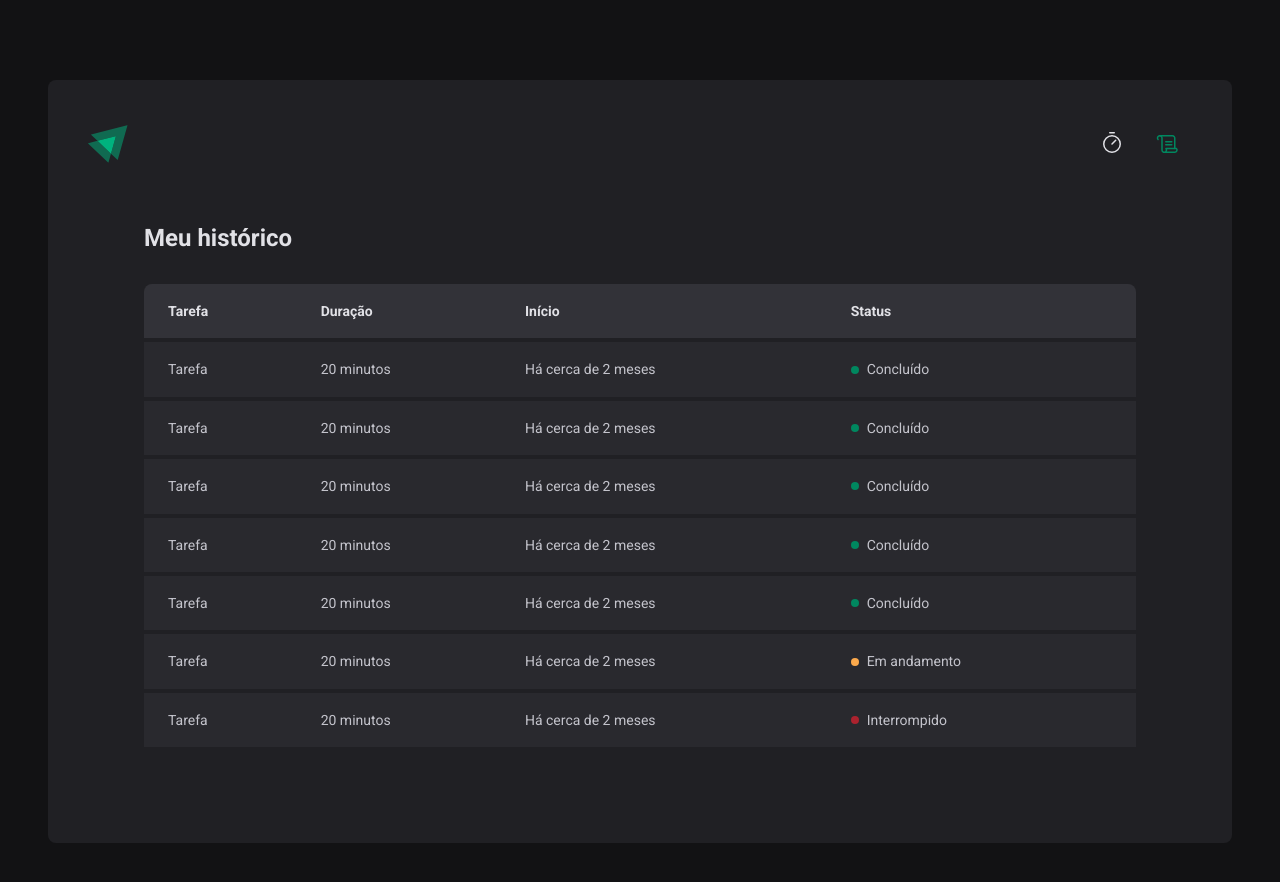
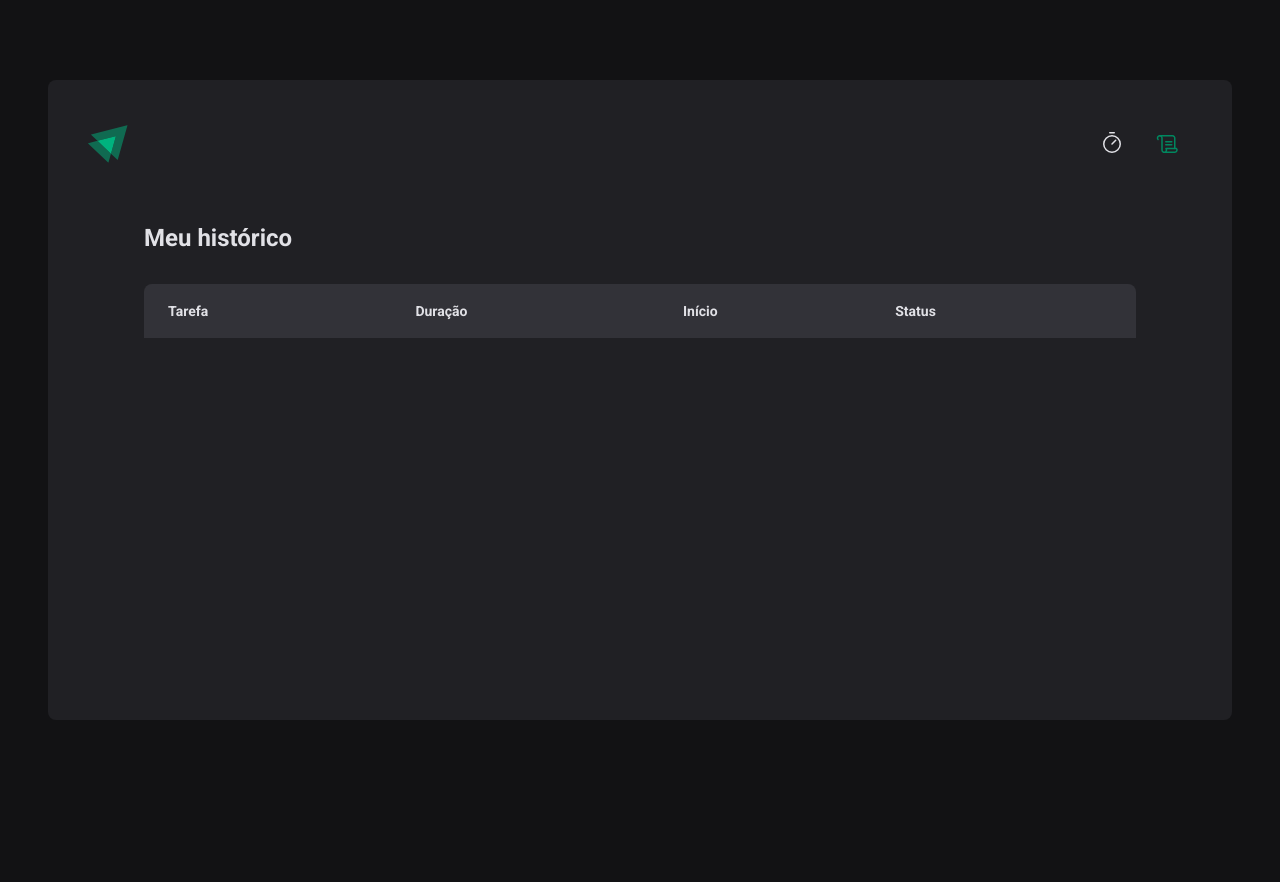
Before and after one commit to lauro-almeida/ignite-timer, a React (Vite) app: page /history in a window 1280 px wide. Shown: the top 882 px of the page. After the commit the page ends 800 px from the top, so only its background shows below. Built offline with nearby package versions, Linux system fonts and the light colour scheme.

Commit message:
Fixing context implementation

```diff
--- a/src/App.tsx
+++ b/src/App.tsx
@@ -5,13 +5,17 @@
 import { ThemeProvider } from 'styled-components'
 import { defaultTheme } from './styles/themes/default'
 import { GlobalStyle } from './styles/global'
+import { CyclesContextProvider } from './contexts/CyclesContext'
 
 export function App() {
   return (
     <ThemeProvider theme={defaultTheme}>
       <BrowserRouter>
-        <Router />
+        <CyclesContextProvider>
+          <Router />
+        </CyclesContextProvider>
       </BrowserRouter>
+
       <GlobalStyle />
     </ThemeProvider>
   )
--- /dev/null
+++ b/src/contexts/CyclesContext.tsx
@@ -0,0 +1,106 @@
+import { createContext, ReactNode, useState } from 'react'
+
+interface CreateCycleData {
+  task: string
+  minutesAmount: number
+}
+
+interface Cycle {
+  id: number
+  task: string
+  minutesAmount: number
+  startDate: Date
+  interruptedDate?: Date
+  finishedDate?: Date
+}
+
+interface CycleContextType {
+  cycles: Cycle[]
+  activeCycle: Cycle | undefined
+  activeCycleId: number | null
+  amountSecondsPassed: number
+  markCurrentCycleAsFinished: () => void
+  setSecondsPassed: (seconds: number) => void
+  createNewCycle: (data: CreateCycleData) => void
+  interruptCurrentCycle: () => void
+}
+
+export const CyclesContext = createContext({} as CycleContextType)
+
+interface CyclesContextProviderProps {
+  children: ReactNode
+}
+
+export function CyclesContextProvider({
+  children,
+}: CyclesContextProviderProps) {
+  const [cycles, setCycles] = useState<Cycle[]>([])
+  const [activeCycleId, setActiveCycleId] = useState<number | null>(null)
+  const [amountSecondsPassed, setAmountSecondsPassed] = useState(0)
+
+  const activeCycle = cycles.find((cycle) => cycle.id === activeCycleId)
+
+  function markCurrentCycleAsFinished() {
+    setCycles((state) =>
+      state.map((cycle) => {
+        if (cycle.id === activeCycleId) {
+          return { ...cycle, finishedDate: new Date() }
+        } else {
+          return cycle
+        }
+      }),
+    )
+    setActiveCycleId(null)
+    document.title = 'Ignite Timer'
+  }
+
+  function setSecondsPassed(seconds: number) {
+    setAmountSecondsPassed(seconds)
+  }
+
+  function createNewCycle(data: CreateCycleData) {
+    const id = Number(new Date().getTime())
+
+    const newCycle: Cycle = {
+      id,
+      task: data.task,
+      minutesAmount: data.minutesAmount,
+      startDate: new Date(),
+    }
+
+    setCycles((state) => [...state, newCycle])
+    setActiveCycleId(id)
+    setAmountSecondsPassed(0)
+  }
+
+  function interruptCurrentCycle() {
+    setCycles((state) =>
+      state.map((cycle) => {
+        if (cycle.id === activeCycleId) {
+          return { ...cycle, interruptedDate: new Date() }
+        } else {
+          return cycle
+        }
+      }),
+    )
+    setActiveCycleId(null)
+    document.title = 'Ignite Timer'
+  }
+
+  return (
+    <CyclesContext.Provider
+      value={{
+        cycles,
+        activeCycle,
+        activeCycleId,
+        markCurrentCycleAsFinished,
+        amountSecondsPassed,
+        setSecondsPassed,
+        createNewCycle,
+        interruptCurrentCycle,
+      }}
+    >
+      {children}
+    </CyclesContext.Provider>
+  )
+}
--- a/src/pages/History/index.tsx
+++ b/src/pages/History/index.tsx
@@ -1,6 +1,12 @@
+import { useContext } from 'react'
+import { formatDistanceToNow } from 'date-fns'
+import ptBR from 'date-fns/locale/pt-BR'
+import { CyclesContext } from '../../contexts/CyclesContext'
 import { HistoryContainer, HistoryList, Status } from './styles'
 
 export function History() {
+  const { cycles } = useContext(CyclesContext)
+
   return (
     <HistoryContainer>
       <h1>Meu histórico</h1>
@@ -16,62 +22,33 @@
             </tr>
           </thead>
           <tbody>
-            <tr>
-              <td>Tarefa</td>
-              <td>20 minutos</td>
-              <td>Há cerca de 2 meses</td>
-              <td>
-                <Status statusColor="green">Concluído</Status>
-              </td>
-            </tr>
-            <tr>
-              <td>Tarefa</td>
-              <td>20 minutos</td>
-              <td>Há cerca de 2 meses</td>
-              <td>
-                <Status statusColor="green">Concluído</Status>
-              </td>
-            </tr>
-            <tr>
-              <td>Tarefa</td>
-              <td>20 minutos</td>
-              <td>Há cerca de 2 meses</td>
-              <td>
-                <Status statusColor="green">Concluído</Status>
-              </td>
-            </tr>
-            <tr>
-              <td>Tarefa</td>
-              <td>20 minutos</td>
-              <td>Há cerca de 2 meses</td>
-              <td>
-                <Status statusColor="green">Concluído</Status>
-              </td>
-            </tr>
-            <tr>
-              <td>Tarefa</td>
-              <td>20 minutos</td>
-              <td>Há cerca de 2 meses</td>
-              <td>
-                <Status statusColor="green">Concluído</Status>
-              </td>
-            </tr>
-            <tr>
-              <td>Tarefa</td>
-              <td>20 minutos</td>
-              <td>Há cerca de 2 meses</td>
-              <td>
-                <Status statusColor="yellow">Em andamento</Status>
-              </td>
-            </tr>
-            <tr>
-              <td>Tarefa</td>
-              <td>20 minutos</td>
-              <td>Há cerca de 2 meses</td>
-              <td>
-                <Status statusColor="red">Interrompido</Status>
-              </td>
-            </tr>
+            {cycles.map((cycle) => {
+              return (
+                <tr key={cycle.id}>
+                  <td>{cycle.task}</td>
+                  <td>{cycle.minutesAmount} minutos</td>
+                  <td>
+                    {formatDistanceToNow(cycle.startDate, {
+                      addSuffix: true,
+                      locale: ptBR,
+                    })}
+                  </td>
+                  <td>
+                    {cycle.finishedDate && (
+                      <Status statusColor="green">Concluído</Status>
+                    )}
+
+                    {cycle.interruptedDate && (
+                      <Status statusColor="red">Interrompido</Status>
+                    )}
+
+                    {!cycle.finishedDate && !cycle.interruptedDate && (
+                      <Status statusColor="yellow">Em andamento</Status>
+                    )}
+                  </td>
+                </tr>
+              )
+            })}
           </tbody>
         </table>
       </HistoryList>
--- a/src/pages/Home/CountDown/index.tsx
+++ b/src/pages/Home/CountDown/index.tsx
@@ -1,6 +1,6 @@
 import { differenceInSeconds } from 'date-fns'
 import { useContext, useEffect } from 'react'
-import { CyclesContext } from '..'
+import { CyclesContext } from '../../../contexts/CyclesContext'
 import { CountDownContainer, Separator } from './styles'
 
 export function CountDown() {
--- a/src/pages/Home/index.tsx
+++ b/src/pages/Home/index.tsx
@@ -1,4 +1,4 @@
-import { createContext, useState } from 'react'
+import { useContext } from 'react'
 import { FormProvider, useForm } from 'react-hook-form'
 
 import { zodResolver } from '@hookform/resolvers/zod'
@@ -13,25 +13,7 @@
 } from './styles'
 import { NewCycleForm } from './NewCycleForm'
 import { CountDown } from './CountDown'
-
-interface Cycle {
-  id: number
-  task: string
-  minutesAmount: number
-  startDate: Date
-  interruptedDate?: Date
-  finishedDate?: Date
-}
-
-interface CycleContextType {
-  activeCycle: Cycle | undefined
-  activeCycleId: string | null
-  amountSecondsPassed: number
-  markCurrentCycleAsFinished: () => void
-  setSecondsPassed: (seconds: number) => void
-}
-
-export const CyclesContext = createContext({} as CycleContextType)
+import { CyclesContext } from '../../contexts/CyclesContext'
 
 const newCycleFormValidationSchema = zod.object({
   task: zod.string().min(1, 'Informe a tarefa'),
@@ -44,9 +26,8 @@
 type NewCycleFormData = zod.infer<typeof newCycleFormValidationSchema>
 
 export function Home() {
-  const [cycles, setCycles] = useState<Cycle[]>([])
-  const [activeCycleId, setActiveCycleId] = useState<string | null>(null)
-  const [amountSecondsPassed, setAmountSecondsPassed] = useState(0)
+  const { activeCycle, createNewCycle, interruptCurrentCycle } =
+    useContext(CyclesContext)
 
   const newCycleForm = useForm<NewCycleFormData>({
     resolver: zodResolver(newCycleFormValidationSchema),
@@ -58,53 +39,9 @@
 
   const { handleSubmit, watch, reset } = newCycleForm
 
-  const activeCycle = cycles.find((cycle) => cycle.id === activeCycleId)
-
-  function setSecondsPassed(seconds: number) {
-    setAmountSecondsPassed(seconds)
-  }
-
-  function markCurrentCycleAsFinished() {
-    setCycles((state) =>
-      state.map((cycle) => {
-        if (cycle.id === activeCycleId) {
-          return { ...cycle, finishedDate: new Date() }
-        } else {
-          return cycle
-        }
-      }),
-    )
-  }
-
   function handleCreateNewCycle(data: NewCycleFormData) {
-    const id = String(new Date().getTime())
-
-    const newCycle: Cycle = {
-      id,
-      task: data.task,
-      minutesAmount: data.minutesAmount,
-      startDate: new Date(),
-    }
-
-    setCycles((state) => [...state, newCycle])
-    setActiveCycleId(id)
-    setAmountSecondsPassed(0)
-
+    createNewCycle(data)
     reset()
-  }
-
-  function handleInterruptCycle() {
-    setCycles((state) =>
-      state.map((cycle) => {
-        if (cycle.id === activeCycleId) {
-          return { ...cycle, interruptedDate: new Date() }
-        } else {
-          return cycle
-        }
-      }),
-    )
-    setActiveCycleId(null)
-    document.title = 'Ignite Timer'
   }
 
   const task = watch('task')
@@ -112,15 +49,6 @@
 
   return (
     <HomeContainer>
-      <CyclesContext.Provider
-        value={{
-          activeCycle,
-          activeCycleId,
-          markCurrentCycleAsFinished,
-          amountSecondsPassed,
-          setSecondsPassed,
-        }}
-      >
       <form onSubmit={handleSubmit(handleCreateNewCycle)}>
         {activeCycle ? (
           <h1>{activeCycle.task}</h1>
@@ -133,7 +61,7 @@
         <CountDown />
 
         {activeCycle ? (
-            <StopCountdownButton onClick={handleInterruptCycle} type="button">
+          <StopCountdownButton onClick={interruptCurrentCycle} type="button">
             <HandPalm size={24} />
             Interromper
           </StopCountdownButton>
@@ -144,7 +72,6 @@
           </StartCountdownButton>
         )}
       </form>
-      </CyclesContext.Provider>
     </HomeContainer>
   )
 }
```
Lines whose indentation alone changed are shown as unchanged.
